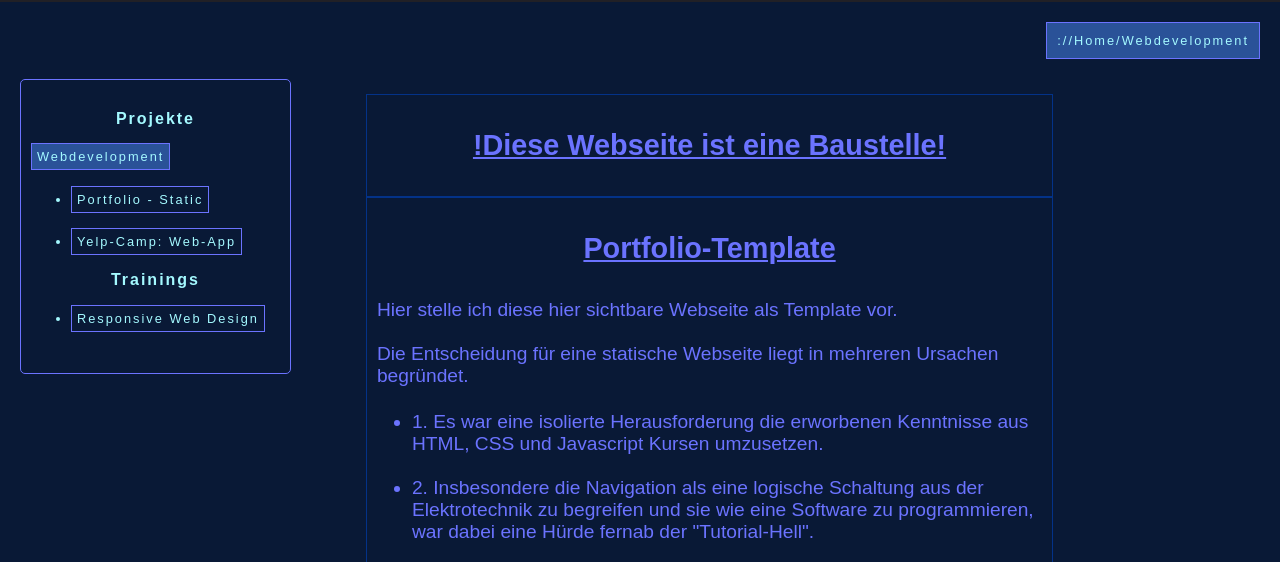
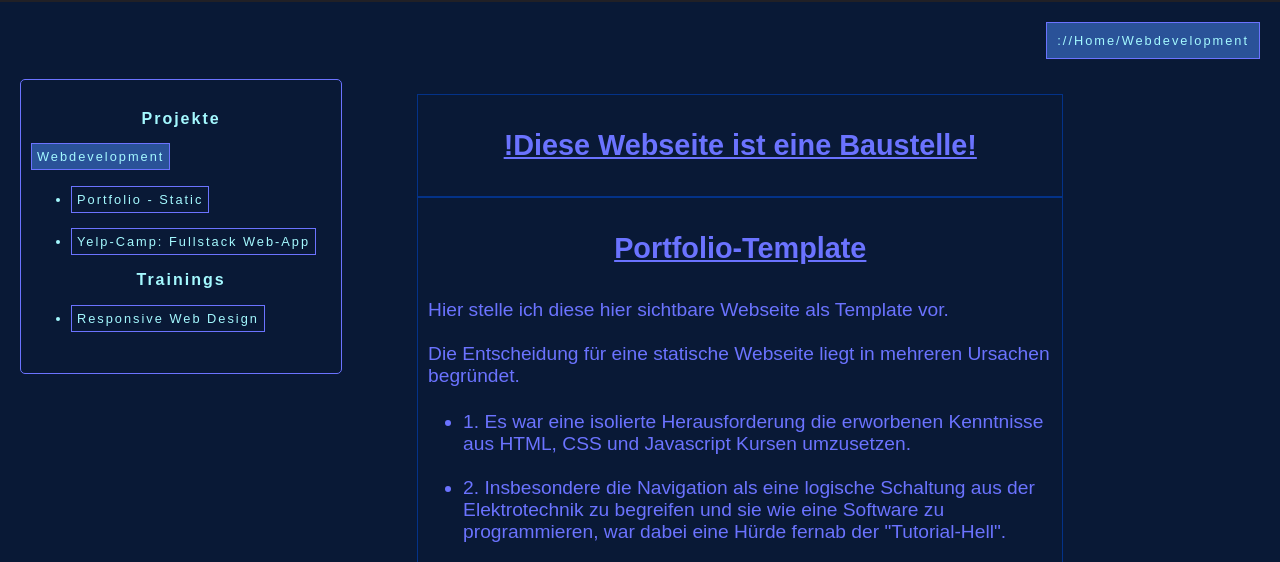
Before and after one commit to ADystEn/Portfolio-Template, a plain HTML site: page sites/webdevelopment/webdevelopment.html in a window 1280 px wide. Shown: the part 193-755 px from the top of the page. Drawn offline with Linux system fonts and the light colour scheme.

Commit message:
Update webdevelopment.html

```diff
--- a/sites/webdevelopment/webdevelopment.html
+++ b/sites/webdevelopment/webdevelopment.html
@@ -82,7 +82,7 @@
                 <p class="catalogue-h2">Webdevelopment</p>
                 <ul>
                     <li class="catalogue-h2-li"><a href="#port-temp">Portfolio - Static</a></li>
-                    <li class="catalogue-h2-li"><a href="">Yelp-Camp: Web-App</a></li>
+                    <li class="catalogue-h2-li"><a href="">Yelp-Camp: Fullstack Web-App</a></li>
                 </ul>
                 <p class="catalogue-h1">Trainings</p>
                 <ul>
```
